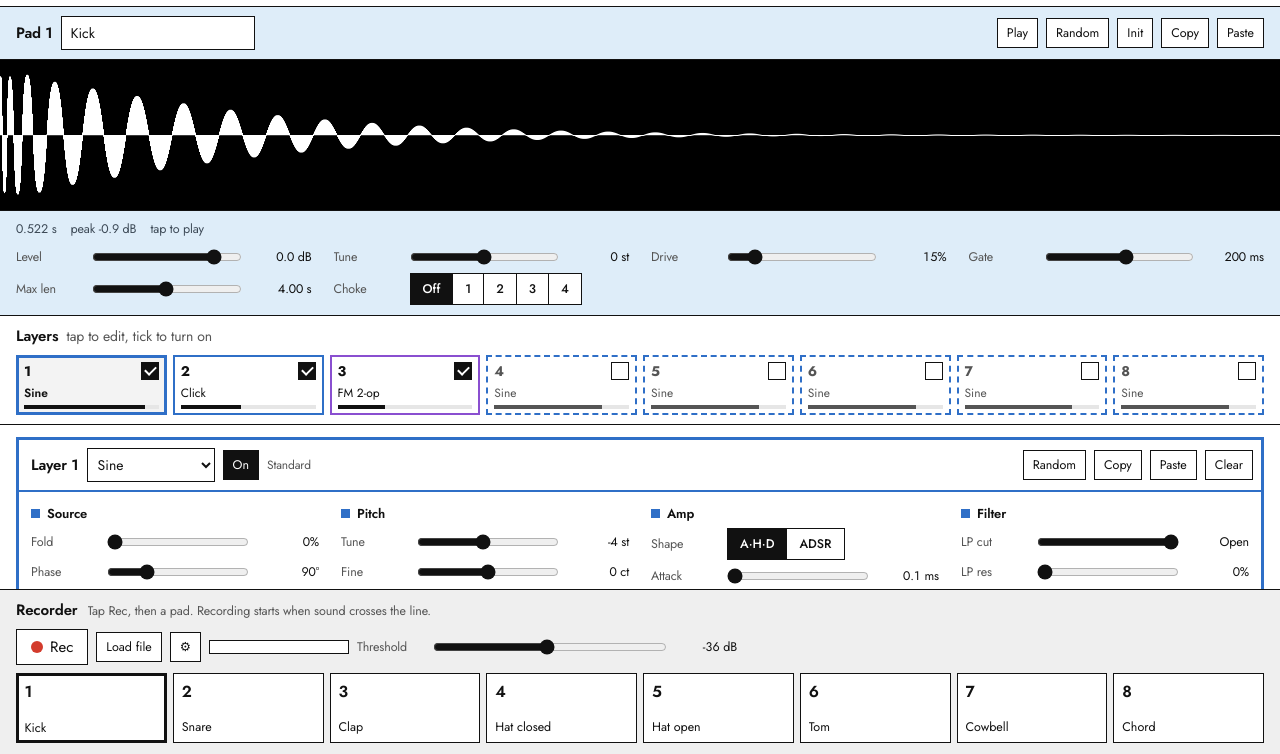
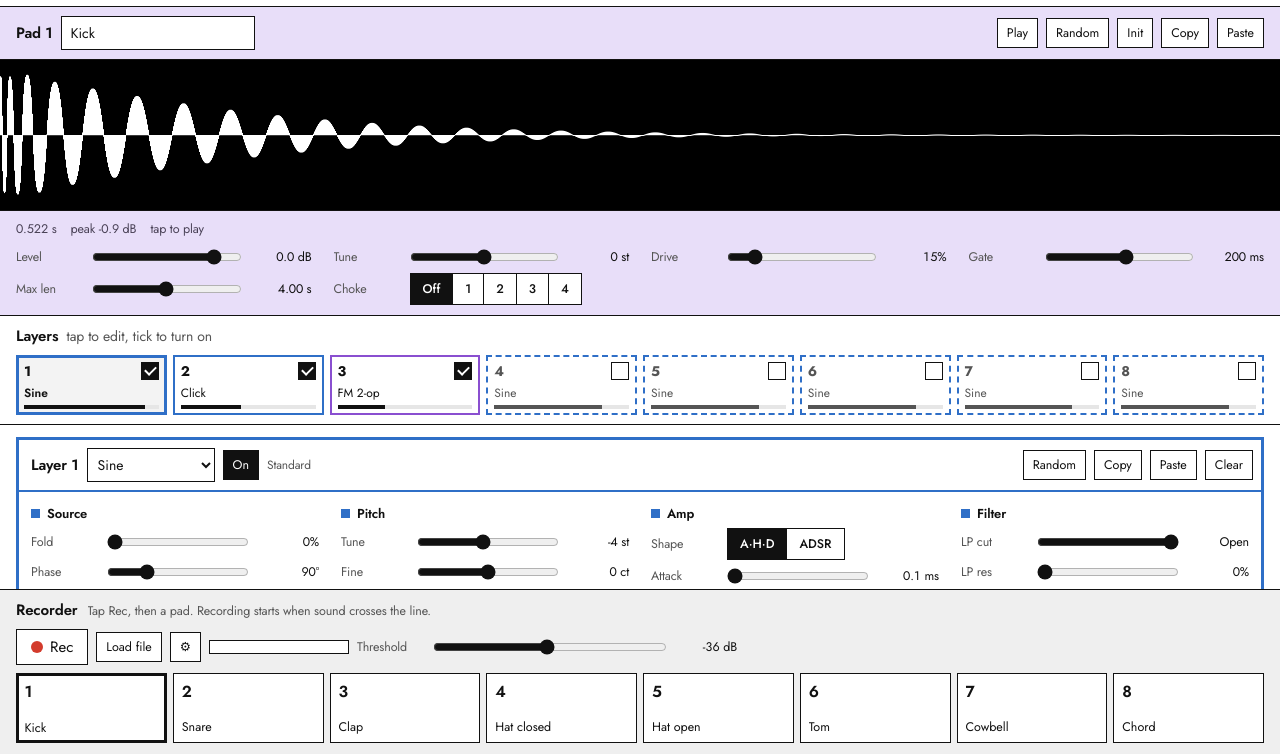
Before and after one commit to matthettich/Thunder-, a plain HTML site: page index.html in a window 1280 px wide. Shown: the part 46-800 px from the top of the page. Drawn offline with Linux system fonts and the light colour scheme.

Commit message:
Lavender pad area
Co-Authored-By: Claude Opus 5.5 <noreply@anthropic.com>
Claude-Session: https://claude.ai/code/session_01M6Kq5NxihBAGfYjyaw5Ye3

```diff
--- a/index.html
+++ b/index.html
@@ -20,7 +20,7 @@
    family-coloured borders, and a grey recorder dock with the 8 pads. */
 :root{
   --bench:#ffffff; --panel:#ffffff; --panel2:#f3f3f3; --side:#efefef; --ink:#111111; --muted:#555555;
-  --track:#e6e6e6; --inv:#ffffff; --voice:#deedf9; --screen:#000000; --screen-ink:#ffffff; --screen-line:#3a3a3a;
+  --track:#e6e6e6; --inv:#ffffff; --voice:#e8def9; --screen:#000000; --screen-ink:#ffffff; --screen-line:#3a3a3a;
   --std:#2f6fc7; --fm:#8a4fd0; --add:#139a9a; --noise:#e07a2e; --smp:#d1456e; --rec:#d33b2c;
   --font:Futura,"Futura PT",Jost,"Century Gothic","Avenir Next",system-ui,sans-serif;
   color-scheme:light;
@@ -74,7 +74,7 @@ input[type=range]{width:100%; accent-color:var(--ink); height:30px; margin:0; to
 /* monitor screen (Seeds' black main view) */
 .screen{flex:none; background:var(--screen); border-bottom:1px solid var(--ink); position:relative}
 .wave{width:100%; height:150px; display:block; cursor:pointer}
-.wmeta{display:flex; gap:14px; flex-wrap:wrap; font-size:12.5px; color:#3d4a57; font-variant-numeric:tabular-nums}
+.wmeta{display:flex; gap:14px; flex-wrap:wrap; font-size:12.5px; color:#4a4257; font-variant-numeric:tabular-nums}
 .vrows{display:grid; grid-template-columns:repeat(auto-fit,minmax(250px,1fr)); gap:0 22px; padding-top:4px}
 
 /* layer list, like the Seeds module palette items */
```
